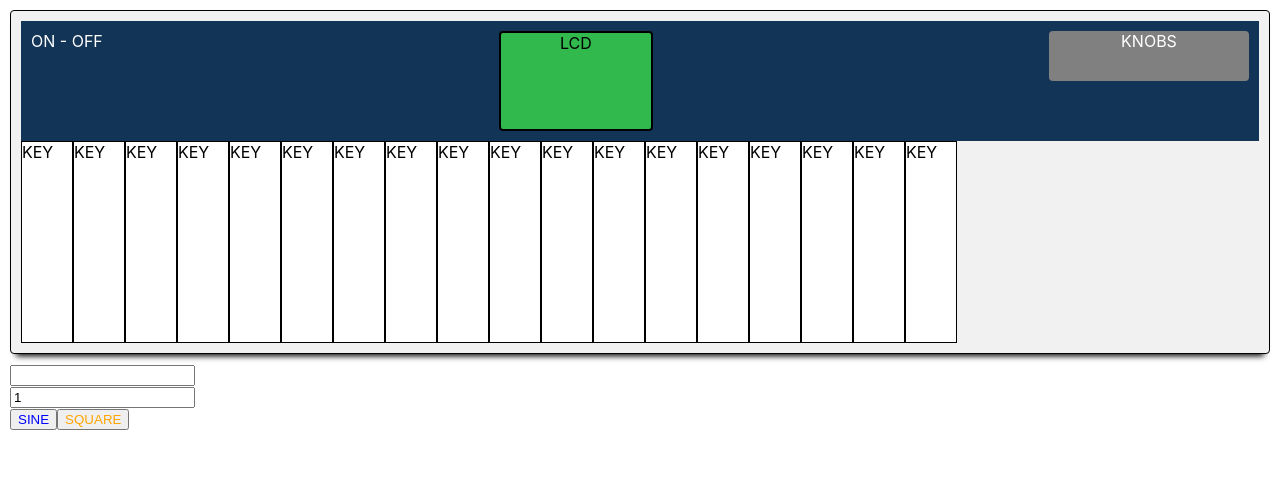
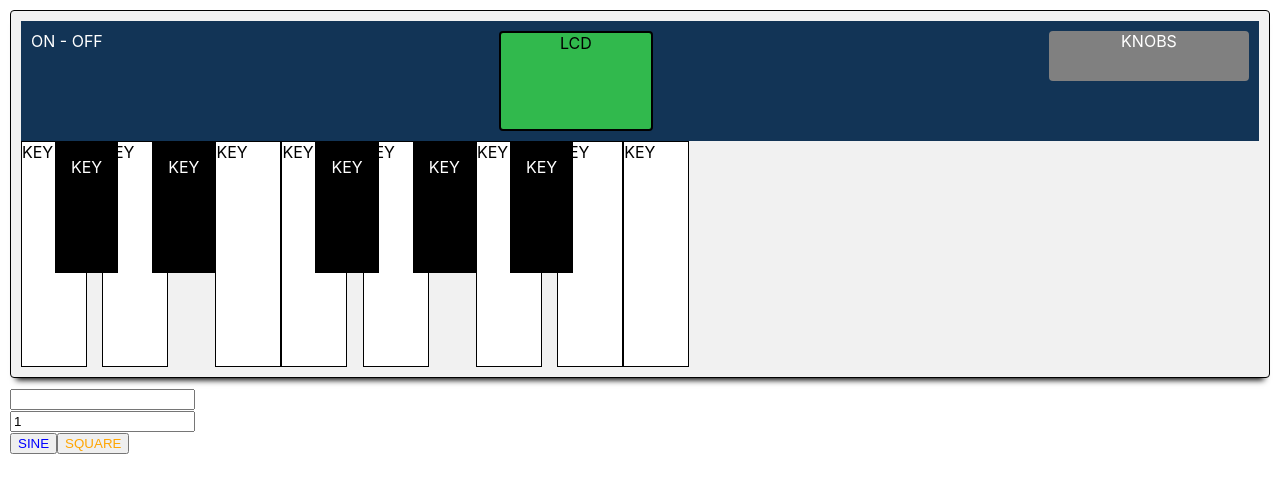
Before and after one commit to krokodiili/browser-synth, a React (Create React App) app: page / in a window 1280 px wide. Shown: the top 492 px of the page. Built offline with nearby package versions, Linux system fonts and the light colour scheme.

Commit message:
Base setup for the black keys

```diff
--- /dev/null
+++ b/src/components/BlackKey.js
@@ -0,0 +1,17 @@
+import React from 'react'
+import styled from 'styled-components'
+
+const RootWrapper = styled.div`
+    padding: 1em;
+    background-color: #000;
+    color: #fff;
+    height: 100px;
+    z-index: 2;
+    margin: 0 0 0 -1em;
+`
+
+export default () => (
+    <RootWrapper>
+        KEY
+    </RootWrapper>
+)
--- a/src/components/Synth.js
+++ b/src/components/Synth.js
@@ -4,6 +4,7 @@ import WhiteKey from './WhiteKey';
 import DisplayScreen from './DisplayScreen';
 import PowerSwitch from './PowerSwitch';
 import Knobs from './Knobs';
+import BlackKey from './BlackKey';
 
 const RootWrapper = styled.div`
     padding: 10px;
@@ -35,24 +36,20 @@ export default () => (
             <Knobs />
         </ControlWrapper>
         <KeyWrapper>
+        <WhiteKey extend={"right"}/>
+        <BlackKey />
+        <WhiteKey extend={"left"}/>
+        <BlackKey />
         <WhiteKey />
+        <WhiteKey extend={"right"}/>
+        <BlackKey />
+        <WhiteKey extend={"left"}/>
+        <BlackKey />
+        <WhiteKey extend={"right"}/>
+        <BlackKey />
+        <WhiteKey extend={"left"}/>
         <WhiteKey />
-        <WhiteKey />
-        <WhiteKey />
-        <WhiteKey />
-        <WhiteKey />
-        <WhiteKey />
-        <WhiteKey />
-        <WhiteKey />
-        <WhiteKey />
-        <WhiteKey />
-        <WhiteKey />
-        <WhiteKey />
-        <WhiteKey />
-        <WhiteKey />
-        <WhiteKey />
-        <WhiteKey />
-        <WhiteKey />
+
         </KeyWrapper>
     </RootWrapper>
 )
--- a/src/components/WhiteKey.js
+++ b/src/components/WhiteKey.js
@@ -3,16 +3,18 @@ import styled from 'styled-components'
 
 const RootWrapper = styled.div`
     background-color: white;
-    width: 50px;
-    height: 200px;
+    width: 4em;
+    height: 14em;
     cursor: pointer;
     border: 1px solid black;
     color: black;
+    z-index: 1;
+    margin: 0 ${({extend}) => extend === 'right' ? '-1em' : '0'} 0 ${({extend}) => extend === 'left' ? '-1em' : '0'};
 
 `
 
-export default () => (
-    <RootWrapper>
+export default ({extend}) => (
+    <RootWrapper extend={extend}>
         KEY
     </RootWrapper>
 )
```
